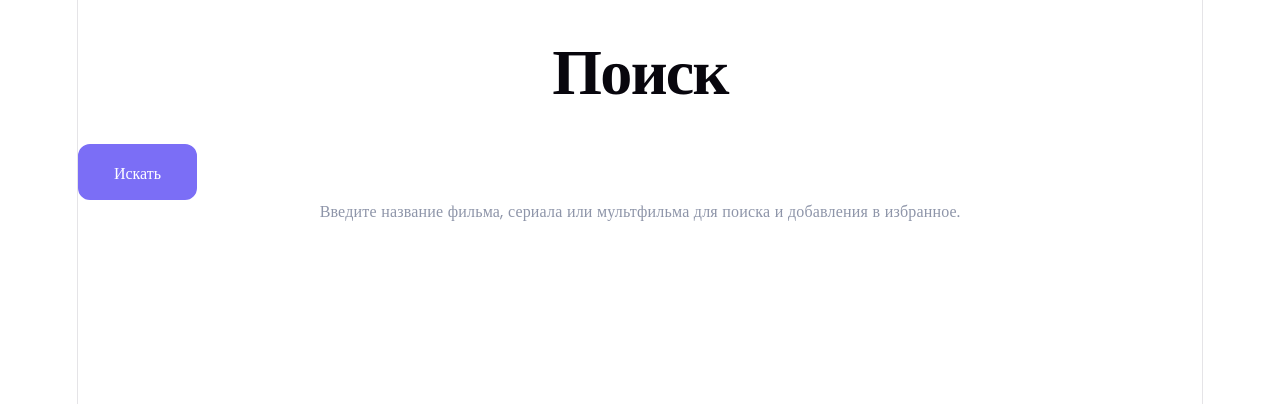
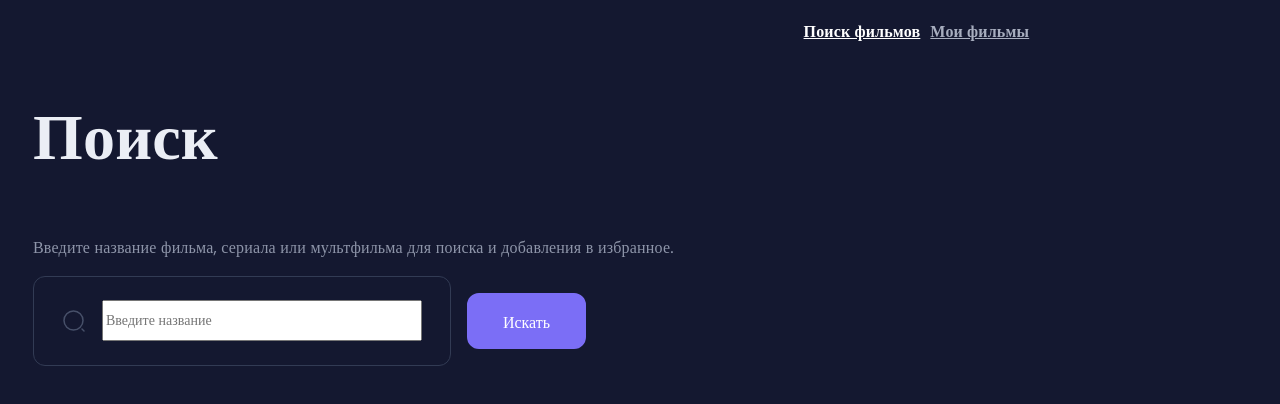
Before and after one commit to a-kolesnichenko/react-course-dz, a React (Vite) app: page / in a window 1280 px wide. Shown: the top 404 px of the page. Built offline with nearby package versions, Linux system fonts and the light colour scheme.

Commit message:
add search component with icon, update App layout, and enhance Button functionality

```diff
--- a/src/App.css
+++ b/src/App.css
@@ -1,184 +1,11 @@
-.counter {
-  font-size: 16px;
-  padding: 5px 10px;
-  border-radius: 5px;
-  color: var(--accent);
-  background: var(--accent-bg);
-  border: 2px solid transparent;
-  transition: border-color 0.3s;
-  margin-bottom: 24px;
-
-  &:hover {
-    border-color: var(--accent-border);
-  }
-  &:focus-visible {
-    outline: 2px solid var(--accent);
-    outline-offset: 2px;
-  }
+.app{
+  display: flex;
+  flex-direction: column;
 }
 
-.hero {
-  position: relative;
-
-  .base,
-  .framework,
-  .vite {
-    inset-inline: 0;
-    margin: 0 auto;
-  }
-
-  .base {
-    width: 170px;
-    position: relative;
-    z-index: 0;
-  }
-
-  .framework,
-  .vite {
-    position: absolute;
-  }
-
-  .framework {
-    z-index: 1;
-    top: 34px;
-    height: 28px;
-    transform: perspective(2000px) rotateZ(300deg) rotateX(44deg) rotateY(39deg)
-      scale(1.4);
-  }
-
-  .vite {
-    z-index: 0;
-    top: 107px;
-    height: 26px;
-    width: auto;
-    transform: perspective(2000px) rotateZ(300deg) rotateX(40deg) rotateY(39deg)
-      scale(0.8);
-  }
+.search-button-container{
+  display: flex;
+  flex-direction: row;
+  gap: 16px;
+  align-items: center;
 }
-
-#center {
-  display: flex;
-  flex-direction: column;
-  gap: 25px;
-  place-content: center;
-  place-items: center;
-  flex-grow: 1;
-
-  @media (max-width: 1024px) {
-    padding: 32px 20px 24px;
-    gap: 18px;
-  }
-}
-
-#next-steps {
-  display: flex;
-  border-top: 1px solid var(--border);
-  text-align: left;
-
-  & > div {
-    flex: 1 1 0;
-    padding: 32px;
-    @media (max-width: 1024px) {
-      padding: 24px 20px;
-    }
-  }
-
-  .icon {
-    margin-bottom: 16px;
-    width: 22px;
-    height: 22px;
-  }
-
-  @media (max-width: 1024px) {
-    flex-direction: column;
-    text-align: center;
-  }
-}
-
-#docs {
-  border-right: 1px solid var(--border);
-
-  @media (max-width: 1024px) {
-    border-right: none;
-    border-bottom: 1px solid var(--border);
-  }
-}
-
-#next-steps ul {
-  list-style: none;
-  padding: 0;
-  display: flex;
-  gap: 8px;
-  margin: 32px 0 0;
-
-  .logo {
-    height: 18px;
-  }
-
-  a {
-    color: var(--text-h);
-    font-size: 16px;
-    border-radius: 6px;
-    background: var(--social-bg);
-    display: flex;
-    padding: 6px 12px;
-    align-items: center;
-    gap: 8px;
-    text-decoration: none;
-    transition: box-shadow 0.3s;
-
-    &:hover {
-      box-shadow: var(--shadow);
-    }
-    .button-icon {
-      height: 18px;
-      width: 18px;
-    }
-  }
-
-  @media (max-width: 1024px) {
-    margin-top: 20px;
-    flex-wrap: wrap;
-    justify-content: center;
-
-    li {
-      flex: 1 1 calc(50% - 8px);
-    }
-
-    a {
-      width: 100%;
-      justify-content: center;
-      box-sizing: border-box;
-    }
-  }
-}
-
-#spacer {
-  height: 88px;
-  border-top: 1px solid var(--border);
-  @media (max-width: 1024px) {
-    height: 48px;
-  }
-}
-
-.ticks {
-  position: relative;
-  width: 100%;
-
-  &::before,
-  &::after {
-    content: '';
-    position: absolute;
-    top: -4.5px;
-    border: 5px solid transparent;
-  }
-
-  &::before {
-    left: 0;
-    border-left-color: var(--border);
-  }
-  &::after {
-    right: 0;
-    border-right-color: var(--border);
-  }
-}
--- a/src/App.jsx
+++ b/src/App.jsx
@@ -1,16 +1,22 @@
 import Header from './components/Header/Header.jsx';
 import './App.css';
+import Search from './components/Search/Search.jsx';
 import Button from './components/Button/Button.jsx';
 import Paragraph from './components/Paragraph/Paragraph.jsx';
+import Menu from './components/Menu/Menu.jsx';
 
 function App() {
 
   return (
-    <>
+    <div className="app">
+     <Menu/>
      <Header>Поиск</Header>
-     <Button>Искать</Button>
      <Paragraph>Введите название фильма, сериала или мультфильма для поиска и добавления в избранное.</Paragraph>
-    </>
+     <div className='search-button-container'>
+      <Search placeholder="Введите название" />
+      <Button onClick={() => console.log('Искать')}>Искать</Button>
+     </div>
+    </div>
   );
 }
 
--- a/src/components/Button/Button.jsx
+++ b/src/components/Button/Button.jsx
@@ -1,9 +1,9 @@
 import './Button.css';
 
-function Button({children}) {
+function Button({children, onClick}) {
 
 	return (
-		<button className='button-custom'>{children}</button>
+		<button className='button-custom' onClick={onClick}>{children}</button>
 	);
 }
 
--- a/src/components/Header/Header.css
+++ b/src/components/Header/Header.css
@@ -4,4 +4,5 @@
   font-size: 64px;
   line-height: 80px;
   letter-spacing: -2%;
+  color: #EBEEF5;
 }
--- /dev/null
+++ b/src/components/Menu/Menu.css
@@ -0,0 +1,19 @@
+.menu-links{
+    float:right;
+    margin: 10px 10px;
+}
+
+.menu-link{
+    padding: 25px 5px;
+    font-family: Poppins;
+    font-weight: 600;
+    font-size: 16px;
+    line-height: 24px;
+    letter-spacing: 2%;
+    color: #A8AEBF;
+
+}
+
+.active-link{
+    color: #FFFFFF;
+}
--- /dev/null
+++ b/src/components/Menu/Menu.jsx
@@ -0,0 +1,15 @@
+import './Menu.css';
+
+function Menu() {
+
+	return (
+		<div>
+            <div className='menu-links'>
+                <a className="menu-link active-link" href="#">Поиск фильмов</a>
+                <a className="menu-link" href="#">Мои фильмы</a>
+            </div>
+        </div>
+	);
+}
+
+export default Menu;
--- /dev/null
+++ b/src/components/Search/Search.css
@@ -0,0 +1,33 @@
+.search-custom {
+    font-family: Poppins;
+    font-weight: 400;
+    font-size: 14px;
+    letter-spacing: 0%;
+    width: 312px;
+    height: 35px;
+}
+
+.search-container {
+    display: flex;
+    justify-content: center;
+    align-items: center;
+	flex-direction: row;
+    width: 384px;
+    height: 64px;
+    border-radius: 12px;
+    border-width: 1px;
+    padding-top: 12px;
+    padding-right: 16px;
+    padding-bottom: 12px;
+    padding-left: 16px;
+    gap: 16px;
+    opacity: 1;
+    border: 1px solid #323B54
+}
+
+.search-icon {
+    width: 24px;
+    height: 24px;
+    /*gap: 10px;    */
+    opacity: 1;
+}
--- /dev/null
+++ b/src/components/Search/Search.jsx
@@ -0,0 +1,13 @@
+import './Search.css';
+
+function Search({placeholder}) {
+
+	return (
+        <div className='search-container'>
+          <img className="search-icon" src='/search_icon.svg' alt='Поиск'/>
+		  <input className='search-custom' placeholder={placeholder} />
+        </div>
+	);
+}
+
+export default Search;
--- a/src/index.css
+++ b/src/index.css
@@ -1,7 +1,8 @@
+
 :root {
   --text: #6b6375;
   --text-h: #08060d;
-  --bg: #fff;
+  --bg: #141830;
   --border: #e5e4e7;
   --code-bg: #f4f3ec;
   --accent: #aa3bff;
@@ -11,13 +12,12 @@
   --shadow:
     rgba(0, 0, 0, 0.1) 0 10px 15px -3px, rgba(0, 0, 0, 0.05) 0 4px 6px -2px;
 
-  --sans: system-ui, 'Segoe UI', Roboto, sans-serif;
-  --heading: system-ui, 'Segoe UI', Roboto, sans-serif;
+  --sans: Poppins, sans-serif;
+  --heading: Poppins, sans-serif;
   --mono: ui-monospace, Consolas, monospace;
 
   font: 18px/145% var(--sans);
   letter-spacing: 0.18px;
-  color-scheme: light dark;
   color: var(--text);
   background: var(--bg);
   font-synthesis: none;
@@ -30,82 +30,11 @@
   }
 }
 
-@media (prefers-color-scheme: dark) {
-  :root {
-    --text: #9ca3af;
-    --text-h: #f3f4f6;
-    --bg: #16171d;
-    --border: #2e303a;
-    --code-bg: #1f2028;
-    --accent: #c084fc;
-    --accent-bg: rgba(192, 132, 252, 0.15);
-    --accent-border: rgba(192, 132, 252, 0.5);
-    --social-bg: rgba(47, 48, 58, 0.5);
-    --shadow:
-      rgba(0, 0, 0, 0.4) 0 10px 15px -3px, rgba(0, 0, 0, 0.25) 0 4px 6px -2px;
-  }
-
-  #social .button-icon {
-    filter: invert(1) brightness(2);
-  }
-}
-
-body {
-  margin: 0;
-}
-
 #root {
-  width: 1126px;
-  max-width: 100%;
-  margin: 0 auto;
-  text-align: center;
-  border-inline: 1px solid var(--border);
+  margin-left: 25px;
+  max-width: 80%;
   min-height: 100svh;
   display: flex;
   flex-direction: column;
   box-sizing: border-box;
 }
-
-h1,
-h2 {
-  font-family: var(--heading);
-  font-weight: 500;
-  color: var(--text-h);
-}
-
-h1 {
-  font-size: 56px;
-  letter-spacing: -1.68px;
-  margin: 32px 0;
-  @media (max-width: 1024px) {
-    font-size: 36px;
-    margin: 20px 0;
-  }
-}
-h2 {
-  font-size: 24px;
-  line-height: 118%;
-  letter-spacing: -0.24px;
-  margin: 0 0 8px;
-  @media (max-width: 1024px) {
-    font-size: 20px;
-  }
-}
-p {
-  margin: 0;
-}
-
-code,
-.counter {
-  font-family: var(--mono);
-  display: inline-flex;
-  border-radius: 4px;
-  color: var(--text-h);
-}
-
-code {
-  font-size: 15px;
-  line-height: 135%;
-  padding: 4px 8px;
-  background: var(--code-bg);
-}
```
Also changed, not shown: public/search_icon.svg (added).
